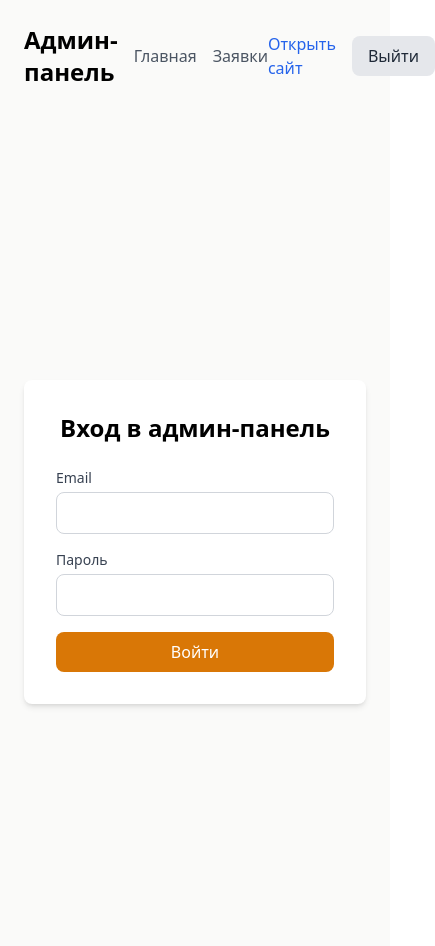
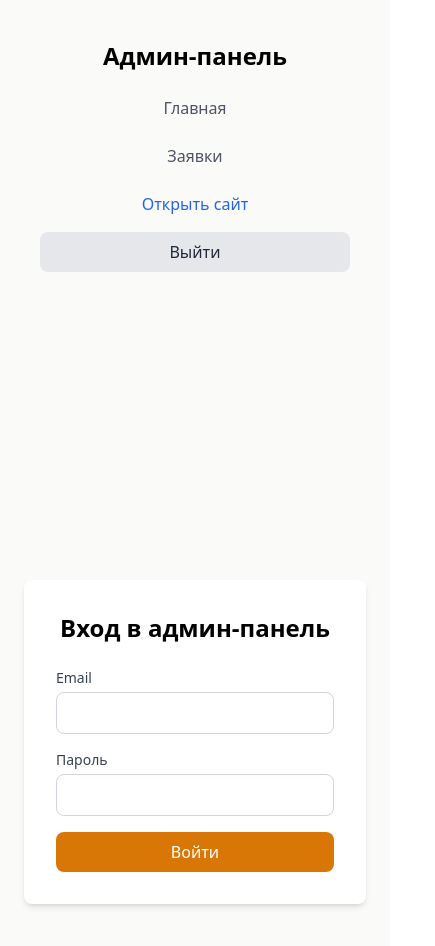
Before and after one commit to rvskr/Resto-ART, a React (Vite) app: page /admin/login in a window 390 px wide. Shown: the top 946 px of the page, 435 px wide, since content can reach past the window. Built offline with nearby package versions, Linux system fonts and the light colour scheme; no server answers.

Commit message:
Update AdminHeader.tsx

```diff
--- a/src/components/AdminHeader.tsx
+++ b/src/components/AdminHeader.tsx
@@ -1,4 +1,3 @@
-// AdminHeader.tsx
 import React from 'react';
 import { useNavigate } from 'react-router-dom';
 import { Link } from 'react-router-dom';
@@ -13,25 +12,28 @@ const AdminHeader = () => {
   };
 
   return (
-    <div className="flex justify-between items-center mb-8">
-      <div className="flex items-center space-x-4">
-        <h1 className="text-2xl font-bold">Админ-панель</h1>
-        <nav className="flex space-x-4">
-          <Link to="/admin" className="text-gray-600 hover:text-gray-900">
+    <div className="flex flex-col sm:flex-row justify-between items-center mb-8 px-4 sm:px-8 py-4 sm:py-6">
+      {/* Left Side: Title and Navigation */}
+      <div className="flex flex-col sm:flex-row items-center justify-between w-full sm:w-auto space-y-4 sm:space-y-0 sm:space-x-6">
+        <h1 className="text-2xl font-bold text-center sm:text-left">Админ-панель</h1>
+        <nav className="flex flex-col sm:flex-row space-y-2 sm:space-y-0 sm:space-x-4 w-full sm:w-auto">
+          <Link to="/admin" className="text-gray-600 hover:text-gray-900 py-2 sm:py-0 text-center sm:text-left">
             Главная
           </Link>
-          <Link to="/admin/form" className="text-gray-600 hover:text-gray-900">
+          <Link to="/admin/form" className="text-gray-600 hover:text-gray-900 py-2 sm:py-0 text-center sm:text-left">
             Заявки
           </Link>
         </nav>
       </div>
-      <div className="flex items-center space-x-4">
-        <Link to="/" target="_blank" className="text-blue-600 hover:text-blue-700">
+
+      {/* Right Side: Open Website & Logout Button */}
+      <div className="flex flex-col sm:flex-row items-center space-y-4 sm:space-x-4 sm:space-y-0 w-full sm:w-auto mt-4 sm:mt-0">
+        <Link to="/" target="_blank" className="text-blue-600 hover:text-blue-700 text-center sm:text-left">
           Открыть сайт
         </Link>
         <button
           onClick={handleLogout}
-          className="bg-gray-200 hover:bg-gray-300 text-gray-800 px-4 py-2 rounded-lg transition-colors"
+          className="bg-gray-200 hover:bg-gray-300 text-gray-800 px-4 py-2 rounded-lg transition-colors w-full sm:w-auto"
         >
           Выйти
         </button>
```
